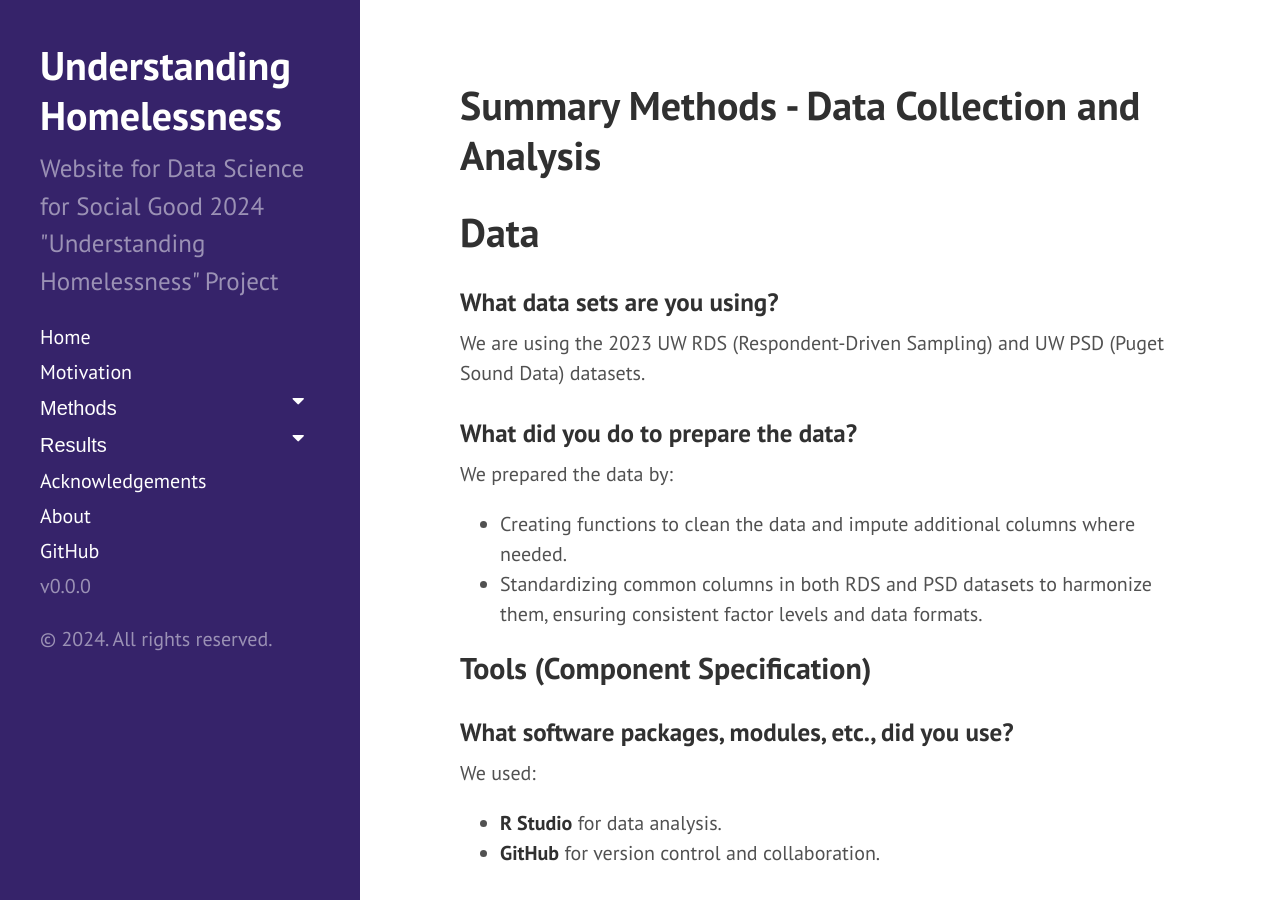
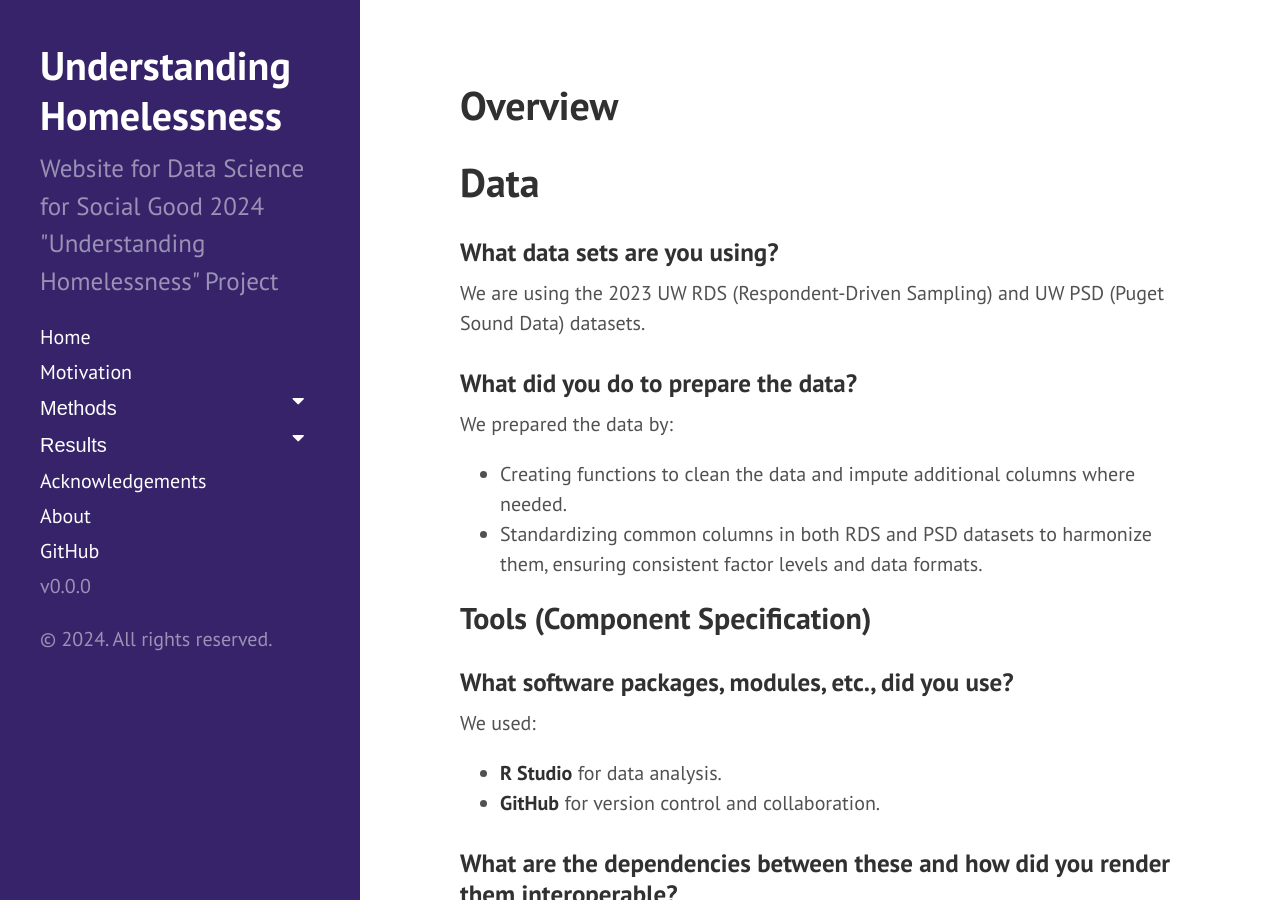
Before and after one commit to uwescience/DSSG2024_Understanding_Homelessness, a Jekyll site: the page built from method1.md, in a window 1280 px wide and 900 px high. Built offline with Jekyll 4.4.1, drawn with Linux system fonts in a browser that asks for light colours.

Commit message:
Update method1.md

```diff
--- a/method1.md
+++ b/method1.md
@@ -1,6 +1,6 @@
 ---
 layout: page
-title: Summary Methods - Data Collection and Analysis
+title: Overview
 ---
 
 # Data
```
